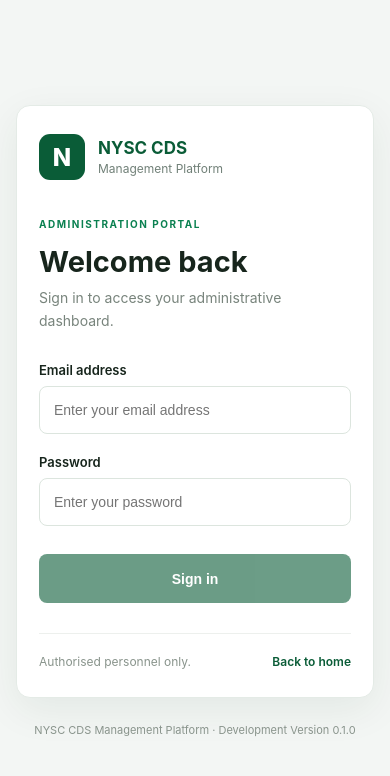
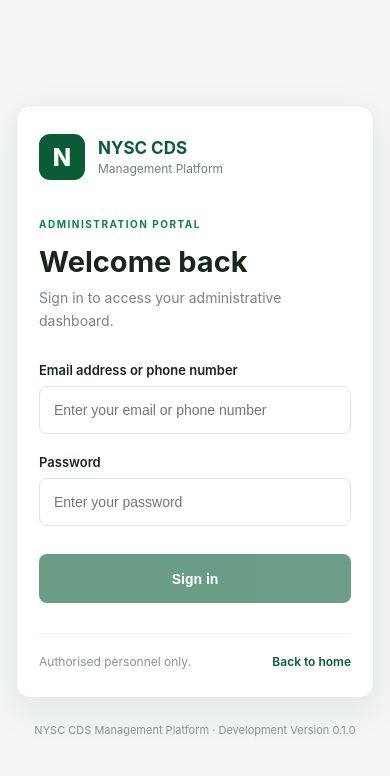
Before and after one commit to slim274/nysc-cds-platform, a SvelteKit app in the folder apps/web/: page /login in a window 390 px wide. Shown: the top 776 px of the page. Built offline with nearby package versions, Linux system fonts and the light colour scheme.

Commit message:
feat(auth): support Corps Member phone login and OTP retry

```diff
--- a/apps/web/src/routes/login/+page.svelte
+++ b/apps/web/src/routes/login/+page.svelte
@@ -2,7 +2,7 @@
   import { goto } from '$app/navigation';
   import { login, getCurrentUser, logout, ApiError } from '#lib/api/client.ts';
 
-  let email = $state('');
+  let identifier = $state('');
   let password = $state('');
   let submitting = $state(false);
   let errorMessage = $state('');
@@ -14,7 +14,7 @@
     submitting = true;
 
     try {
-      await login(email.trim(), password);
+      await login(identifier.trim(), password);
       const session = await getCurrentUser();
 
       if (session.roles.some((role) => role.code === 'LGI_ADMIN')) {
@@ -74,13 +74,13 @@
     <form onsubmit={handleSubmit}>
 
       <div class="form-group">
-        <label for="email">Email address</label>
+        <label for="identifier">Email address or phone number</label>
 
         <input
-          id="email"
-          type="email"
-          bind:value={email}
-          placeholder="Enter your email address"
+          id="identifier"
+          type="text"
+          bind:value={identifier}
+          placeholder="Enter your email or phone number"
           autocomplete="username"
           required
           disabled={submitting}
@@ -103,7 +103,7 @@
 
       <button
         type="submit"
-        disabled={submitting || !email.trim() || !password}
+        disabled={submitting || !identifier.trim() || !password}
       >
         {submitting ? 'Signing in...' : 'Sign in'}
       </button>
```
